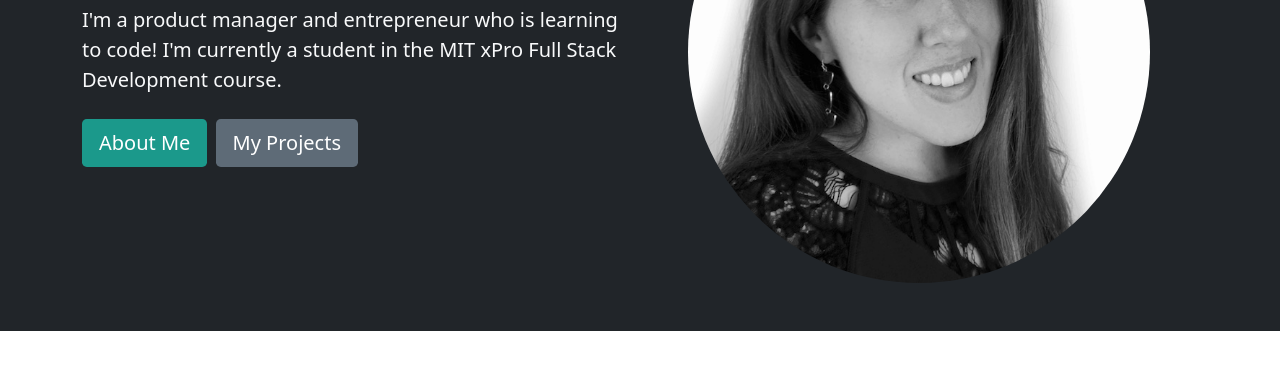
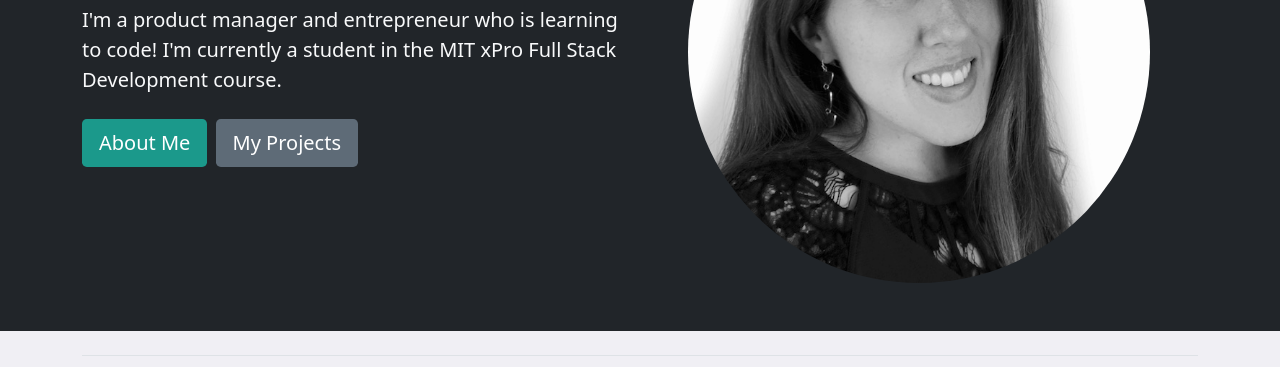
Before and after one commit to sondraorozco/sondraorozco.github.io, a plain HTML site: page index.html in a window 1280 px wide. Shown: the part 299-666 px from the top of the page. Drawn offline with nearby package versions, Linux system fonts and the light colour scheme.

Commit message:
Update grid styles to remove gap between content and footer on homepage

```diff
--- a/styles.css
+++ b/styles.css
@@ -1,12 +1,9 @@
 body {
   display: grid;
-  grid-template-columns: auto;
-  grid-template-rows: auto 1fr auto;
   grid-template-areas:
       "nav"
       "content"
       "footer";
-  height: 100vh;
 }
 
 .nav {
```
